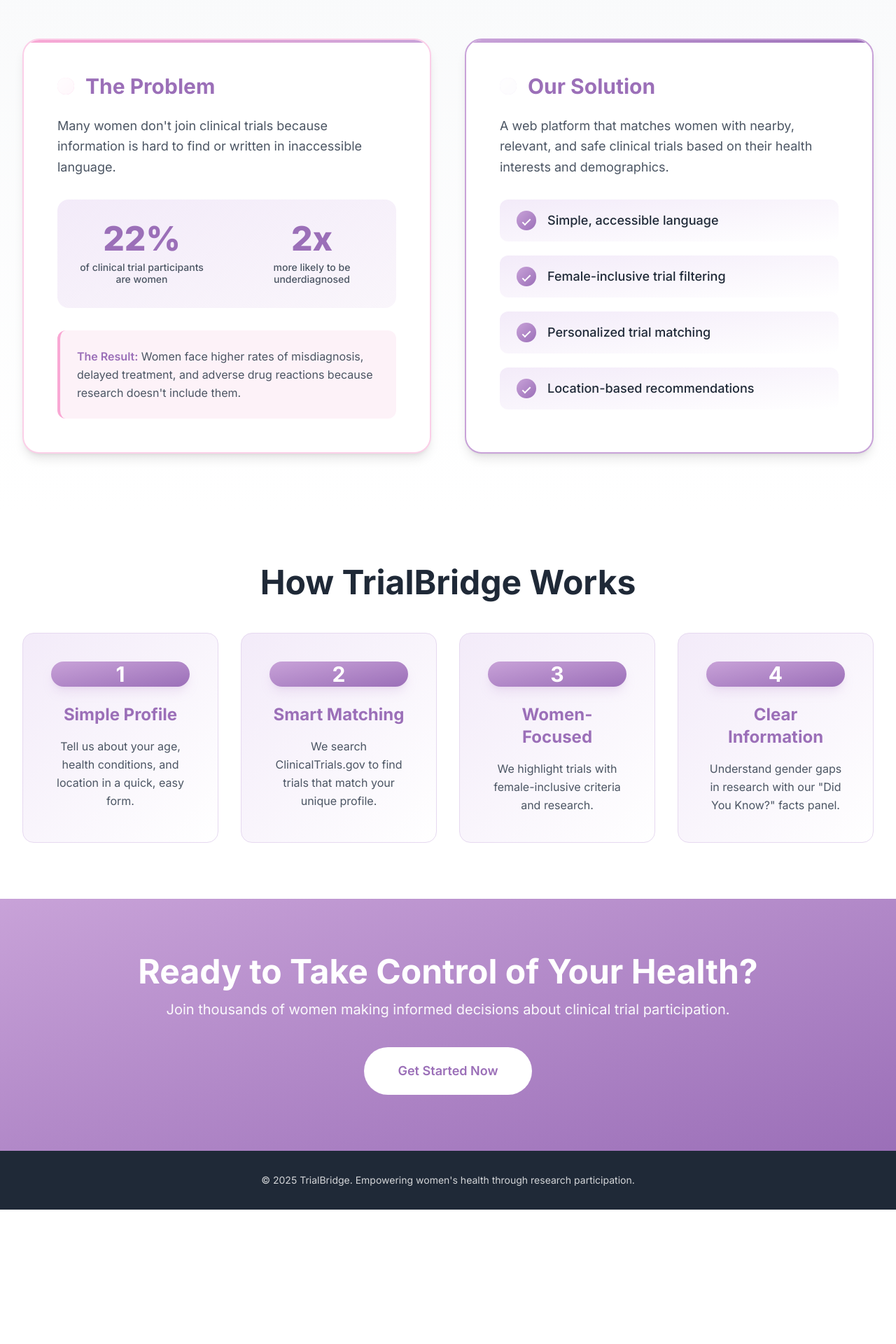
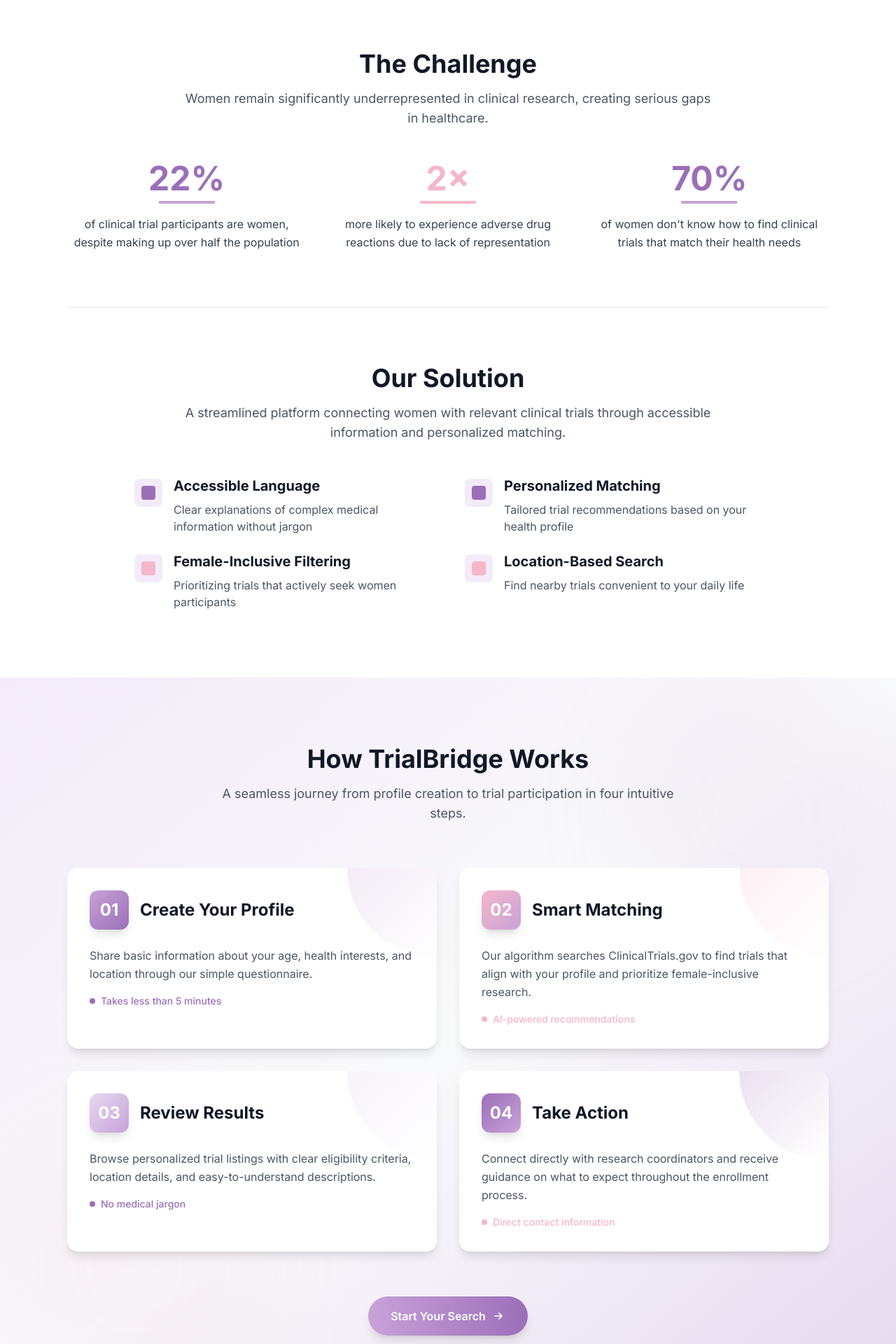
Before and after one commit to sherrenjie/TrialBridge-Social-Impact-Challenge-Brandeis, a React (Vite) app: page / in a window 1280 px wide. Shown: the part 720-2640 px from the top of the page at 70% size. Before the commit the page ends 2448 px from the top, so only its background shows below. Built offline with nearby package versions, Linux system fonts and the light colour scheme; the HTML template or start-up script is replaced by a standard one.

Commit message:
edited home

```diff
--- a/src/Home.jsx
+++ b/src/Home.jsx
@@ -3,7 +3,7 @@
 
 function Home() {
   return (
-    <div className="min-h-screen flex flex-col">
+    <div className="min-h-screen flex flex-col bg-white">
       {/* Navigation */}
       <nav className="bg-white border-b border-gray-200 py-5 sticky top-0 z-50 shadow-sm">
         <div className="max-w-7xl mx-auto px-8 flex justify-between items-center">
@@ -50,77 +50,102 @@
       </section>
 
       {/* Problem-Solution Section */}
-      <section className="py-20 bg-gradient-to-b from-gray-50 to-white relative overflow-hidden">
-        <div className="absolute top-0 left-0 right-0 h-px bg-gradient-to-r from-transparent via-lilac-light to-transparent"></div>
-        <div className="max-w-7xl mx-auto px-8 grid grid-cols-2 gap-12">
-          {/* Problem Card */}
-          <div className="bg-white p-12 rounded-3xl border-2 border-pink-200 shadow-lg shadow-lilac/8 hover:-translate-y-2 hover:shadow-xl hover:shadow-lilac/15 transition-all duration-300 relative overflow-hidden animate-fadeInUp">
-            <div className="absolute top-0 left-0 w-full h-1 bg-gradient-to-r from-pink-300 to-lilac"></div>
-            <div className="flex items-center gap-4 mb-6">
-              <div className="w-15 h-15 bg-gradient-to-br from-pink-100 to-pink-300 rounded-2xl flex items-center justify-center animate-pulse-slow">
-                <div className="w-6 h-6 bg-white rounded-full opacity-90"></div>
+      <section className="py-24 bg-white">
+        <div className="max-w-6xl mx-auto px-8">
+          {/* Problem Section */}
+          <div className="mb-20">
+            <div className="text-center mb-12">
+              <h2 className="text-4xl font-bold text-gray-900 mb-4">The Challenge</h2>
+              <p className="text-lg text-gray-600 max-w-3xl mx-auto">
+                Women remain significantly underrepresented in clinical research, creating serious gaps in healthcare.
+              </p>
             </div>
-              <h3 className="text-3xl font-bold text-lilac-deep">The Problem</h3>
+
+            <div className="grid md:grid-cols-3 gap-8">
+              <div className="text-center">
+                <div className="inline-block mb-4">
+                  <div className="text-5xl font-bold text-lilac-deep mb-2">22%</div>
+                  <div className="h-1 w-20 bg-lilac mx-auto"></div>
                 </div>
-            <p className="text-gray-600 text-lg leading-relaxed mb-8">
-              Many women don't join clinical trials because information is hard to find
-              or written in inaccessible language.
+                <p className="text-gray-700 leading-relaxed">
+                  of clinical trial participants are women, despite making up over half the population
                 </p>
-            <div className="flex gap-8 items-center p-8 bg-gradient-to-br from-lilac-soft to-lilac/10 rounded-2xl mb-8 relative overflow-hidden">
-              <div className="absolute inset-0 bg-gradient-to-r from-transparent via-white/30 to-transparent animate-shimmer"></div>
-              <div className="flex-1 text-center relative z-10">
-                <div className="text-5xl font-extrabold text-lilac-deep leading-none mb-2 animate-countUp">22%</div>
-                <div className="text-sm text-gray-600 font-medium leading-tight">of clinical trial participants are women</div>
               </div>
-              <div className="w-0.5 h-15 bg-gradient-to-b from-transparent via-lilac to-transparent"></div>
-              <div className="flex-1 text-center relative z-10">
-                <div className="text-5xl font-extrabold text-lilac-deep leading-none mb-2 animate-countUp">2x</div>
-                <div className="text-sm text-gray-600 font-medium leading-tight">more likely to be underdiagnosed</div>
+
+              <div className="text-center">
+                <div className="inline-block mb-4">
+                  <div className="text-5xl font-bold text-pink-accent mb-2">2×</div>
+                  <div className="h-1 w-20 bg-pink-accent mx-auto"></div>
                 </div>
+                <p className="text-gray-700 leading-relaxed">
+                  more likely to experience adverse drug reactions due to lack of representation
+                </p>
               </div>
-            <div className="p-6 bg-pink-50 border-l-4 border-pink-300 rounded-xl text-base leading-relaxed text-gray-600">
-              <strong className="text-lilac-deep font-semibold">The Result:</strong> Women face higher rates of misdiagnosis, delayed treatment,
-              and adverse drug reactions because research doesn't include them.
+
+              <div className="text-center">
+                <div className="inline-block mb-4">
+                  <div className="text-5xl font-bold text-lilac-deep mb-2">70%</div>
+                  <div className="h-1 w-20 bg-lilac mx-auto"></div>
+                </div>
+                <p className="text-gray-700 leading-relaxed">
+                  of women don't know how to find clinical trials that match their health needs
+                </p>
+              </div>
             </div>
           </div>
 
-          {/* Solution Card */}
-          <div className="bg-white p-12 rounded-3xl border-2 border-lilac shadow-lg shadow-lilac/8 hover:-translate-y-2 hover:shadow-xl hover:shadow-lilac/15 transition-all duration-300 relative overflow-hidden animate-fadeInUp delay-100">
-            <div className="absolute top-0 left-0 w-full h-1 bg-gradient-to-r from-lilac to-lilac-deep"></div>
-            <div className="flex items-center gap-4 mb-6">
-              <div className="w-15 h-15 bg-gradient-to-br from-lilac-soft to-lilac-light rounded-2xl flex items-center justify-center animate-pulse-slow">
-                <div className="w-6 h-6 bg-white rounded-full opacity-90"></div>
+          {/* Solution Section */}
+          <div className="border-t border-gray-200 pt-20">
+            <div className="text-center mb-12">
+              <h2 className="text-4xl font-bold text-gray-900 mb-4">Our Solution</h2>
+              <p className="text-lg text-gray-600 max-w-3xl mx-auto">
+                A streamlined platform connecting women with relevant clinical trials through accessible information and personalized matching.
+              </p>
             </div>
-              <h3 className="text-3xl font-bold text-lilac-deep">Our Solution</h3>
+
+            <div className="grid md:grid-cols-2 gap-12 max-w-4xl mx-auto">
+              <div>
+                <div className="flex items-start gap-4 mb-6">
+                  <div className="w-10 h-10 bg-lilac-soft rounded-lg flex items-center justify-center flex-shrink-0 mt-1">
+                    <div className="w-5 h-5 bg-lilac-deep rounded"></div>
                   </div>
-            <p className="text-gray-600 text-lg leading-relaxed mb-8">
-              A web platform that matches women with nearby, relevant, and safe clinical
-              trials based on their health interests and demographics.
-            </p>
-            <div className="flex flex-col gap-5 mt-8">
-              <div className="flex items-center gap-4 p-4 px-6 bg-gradient-to-br from-lilac-soft to-white rounded-xl hover:bg-gradient-to-br hover:from-lilac-light hover:to-lilac-soft hover:translate-x-2 transition-all animate-slideInRight delay-300">
-                <div className="min-w-7 w-7 h-7 bg-gradient-to-br from-lilac to-lilac-deep rounded-full flex items-center justify-center flex-shrink-0 relative">
-                  <div className="w-1.5 h-3 border-white border-r-2 border-b-2 transform rotate-45 -mb-0.5"></div>
+                  <div>
+                    <h3 className="text-xl font-bold text-gray-900 mb-2">Accessible Language</h3>
+                    <p className="text-gray-600">Clear explanations of complex medical information without jargon</p>
                   </div>
-                <span className="text-gray-800 font-medium text-lg">Simple, accessible language</span>
                 </div>
-              <div className="flex items-center gap-4 p-4 px-6 bg-gradient-to-br from-lilac-soft to-white rounded-xl hover:bg-gradient-to-br hover:from-lilac-light hover:to-lilac-soft hover:translate-x-2 transition-all animate-slideInRight delay-400">
-                <div className="min-w-7 w-7 h-7 bg-gradient-to-br from-lilac to-lilac-deep rounded-full flex items-center justify-center flex-shrink-0 relative">
-                  <div className="w-1.5 h-3 border-white border-r-2 border-b-2 transform rotate-45 -mb-0.5"></div>
+
+                <div className="flex items-start gap-4">
+                  <div className="w-10 h-10 bg-lilac-soft rounded-lg flex items-center justify-center flex-shrink-0 mt-1">
+                    <div className="w-5 h-5 bg-pink-accent rounded"></div>
                   </div>
-                <span className="text-gray-800 font-medium text-lg">Female-inclusive trial filtering</span>
+                  <div>
+                    <h3 className="text-xl font-bold text-gray-900 mb-2">Female-Inclusive Filtering</h3>
+                    <p className="text-gray-600">Prioritizing trials that actively seek women participants</p>
                   </div>
-              <div className="flex items-center gap-4 p-4 px-6 bg-gradient-to-br from-lilac-soft to-white rounded-xl hover:bg-gradient-to-br hover:from-lilac-light hover:to-lilac-soft hover:translate-x-2 transition-all animate-slideInRight delay-500">
-                <div className="min-w-7 w-7 h-7 bg-gradient-to-br from-lilac to-lilac-deep rounded-full flex items-center justify-center flex-shrink-0 relative">
-                  <div className="w-1.5 h-3 border-white border-r-2 border-b-2 transform rotate-45 -mb-0.5"></div>
                 </div>
-                <span className="text-gray-800 font-medium text-lg">Personalized trial matching</span>
               </div>
-              <div className="flex items-center gap-4 p-4 px-6 bg-gradient-to-br from-lilac-soft to-white rounded-xl hover:bg-gradient-to-br hover:from-lilac-light hover:to-lilac-soft hover:translate-x-2 transition-all animate-slideInRight delay-600">
-                <div className="min-w-7 w-7 h-7 bg-gradient-to-br from-lilac to-lilac-deep rounded-full flex items-center justify-center flex-shrink-0 relative">
-                  <div className="w-1.5 h-3 border-white border-r-2 border-b-2 transform rotate-45 -mb-0.5"></div>
+
+              <div>
+                <div className="flex items-start gap-4 mb-6">
+                  <div className="w-10 h-10 bg-lilac-soft rounded-lg flex items-center justify-center flex-shrink-0 mt-1">
+                    <div className="w-5 h-5 bg-lilac-deep rounded"></div>
                   </div>
-                <span className="text-gray-800 font-medium text-lg">Location-based recommendations</span>
+                  <div>
+                    <h3 className="text-xl font-bold text-gray-900 mb-2">Personalized Matching</h3>
+                    <p className="text-gray-600">Tailored trial recommendations based on your health profile</p>
+                  </div>
+                </div>
+
+                <div className="flex items-start gap-4">
+                  <div className="w-10 h-10 bg-lilac-soft rounded-lg flex items-center justify-center flex-shrink-0 mt-1">
+                    <div className="w-5 h-5 bg-pink-accent rounded"></div>
+                  </div>
+                  <div>
+                    <h3 className="text-xl font-bold text-gray-900 mb-2">Location-Based Search</h3>
+                    <p className="text-gray-600">Find nearby trials convenient to your daily life</p>
+                  </div>
+                </div>
               </div>
             </div>
           </div>
@@ -128,30 +153,124 @@
       </section>
 
       {/* Features Section */}
-      <section className="py-20 bg-white" id="how-it-works">
-        <div className="max-w-7xl mx-auto px-8">
-          <h2 className="text-center text-5xl font-bold text-gray-800 mb-12">How TrialBridge Works</h2>
-          <div className="grid grid-cols-4 gap-8 mt-12">
-            <div className="p-10 bg-gradient-to-br from-lilac-soft to-white rounded-2xl text-center border border-lilac-light hover:-translate-y-2 hover:shadow-xl hover:shadow-lilac/15 transition-all">
-              <div className="w-15 h-15 bg-gradient-to-br from-lilac to-lilac-deep rounded-full flex items-center justify-center text-3xl font-bold text-white mx-auto mb-6 shadow-lg shadow-lilac/25">1</div>
-              <h4 className="text-2xl font-bold text-lilac-deep mb-4">Simple Profile</h4>
-              <p className="text-gray-600 leading-relaxed">Tell us about your age, health conditions, and location in a quick, easy form.</p>
+      <section className="py-24 bg-gradient-to-br from-lilac-soft via-gray-50 to-lilac-light relative overflow-hidden" id="how-it-works">
+        {/* Decorative elements */}
+        <div className="absolute top-0 right-0 w-96 h-96 bg-lilac/10 rounded-full blur-3xl"></div>
+        <div className="absolute bottom-0 left-0 w-96 h-96 bg-pink-accent/10 rounded-full blur-3xl"></div>
+
+        <div className="max-w-6xl mx-auto px-8 relative z-10">
+          <div className="text-center mb-16">
+            <h2 className="text-4xl font-bold text-gray-900 mb-4">How TrialBridge Works</h2>
+            <p className="text-lg text-gray-600 max-w-2xl mx-auto">
+              A seamless journey from profile creation to trial participation in four intuitive steps.
+            </p>
           </div>
-            <div className="p-10 bg-gradient-to-br from-lilac-soft to-white rounded-2xl text-center border border-lilac-light hover:-translate-y-2 hover:shadow-xl hover:shadow-lilac/15 transition-all">
-              <div className="w-15 h-15 bg-gradient-to-br from-lilac to-lilac-deep rounded-full flex items-center justify-center text-3xl font-bold text-white mx-auto mb-6 shadow-lg shadow-lilac/25">2</div>
-              <h4 className="text-2xl font-bold text-lilac-deep mb-4">Smart Matching</h4>
-              <p className="text-gray-600 leading-relaxed">We search ClinicalTrials.gov to find trials that match your unique profile.</p>
+
+          <div className="grid md:grid-cols-2 gap-8">
+            {/* Step 1 */}
+            <div className="group bg-white rounded-2xl p-8 shadow-lg hover:shadow-2xl transition-all duration-500 hover:-translate-y-2 relative overflow-hidden">
+              <div className="absolute top-0 right-0 w-32 h-32 bg-gradient-to-br from-lilac/20 to-transparent rounded-bl-full transition-all duration-500 group-hover:scale-150"></div>
+
+              <div className="relative z-10">
+                <div className="flex items-center gap-4 mb-6">
+                  <div className="w-14 h-14 bg-gradient-to-br from-lilac to-lilac-deep rounded-xl flex items-center justify-center text-white text-2xl font-bold shadow-lg group-hover:scale-110 transition-transform duration-300">
+                    01
                   </div>
-            <div className="p-10 bg-gradient-to-br from-lilac-soft to-white rounded-2xl text-center border border-lilac-light hover:-translate-y-2 hover:shadow-xl hover:shadow-lilac/15 transition-all">
-              <div className="w-15 h-15 bg-gradient-to-br from-lilac to-lilac-deep rounded-full flex items-center justify-center text-3xl font-bold text-white mx-auto mb-6 shadow-lg shadow-lilac/25">3</div>
-              <h4 className="text-2xl font-bold text-lilac-deep mb-4">Women-Focused</h4>
-              <p className="text-gray-600 leading-relaxed">We highlight trials with female-inclusive criteria and research.</p>
+                  <h3 className="text-2xl font-bold text-gray-900">Create Your Profile</h3>
                 </div>
-            <div className="p-10 bg-gradient-to-br from-lilac-soft to-white rounded-2xl text-center border border-lilac-light hover:-translate-y-2 hover:shadow-xl hover:shadow-lilac/15 transition-all">
-              <div className="w-15 h-15 bg-gradient-to-br from-lilac to-lilac-deep rounded-full flex items-center justify-center text-3xl font-bold text-white mx-auto mb-6 shadow-lg shadow-lilac/25">4</div>
-              <h4 className="text-2xl font-bold text-lilac-deep mb-4">Clear Information</h4>
-              <p className="text-gray-600 leading-relaxed">Understand gender gaps in research with our "Did You Know?" facts panel.</p>
+
+                <p className="text-gray-600 leading-relaxed mb-4">
+                  Share basic information about your age, health interests, and location through our simple questionnaire.
+                </p>
+
+                <div className="flex items-center gap-2 text-sm text-lilac-deep font-medium">
+                  <div className="w-2 h-2 bg-lilac-deep rounded-full"></div>
+                  <span>Takes less than 5 minutes</span>
                 </div>
+              </div>
+            </div>
+
+            {/* Step 2 */}
+            <div className="group bg-white rounded-2xl p-8 shadow-lg hover:shadow-2xl transition-all duration-500 hover:-translate-y-2 relative overflow-hidden">
+              <div className="absolute top-0 right-0 w-32 h-32 bg-gradient-to-br from-pink-accent/20 to-transparent rounded-bl-full transition-all duration-500 group-hover:scale-150"></div>
+
+              <div className="relative z-10">
+                <div className="flex items-center gap-4 mb-6">
+                  <div className="w-14 h-14 bg-gradient-to-br from-pink-accent to-lilac rounded-xl flex items-center justify-center text-white text-2xl font-bold shadow-lg group-hover:scale-110 transition-transform duration-300">
+                    02
+                  </div>
+                  <h3 className="text-2xl font-bold text-gray-900">Smart Matching</h3>
+                </div>
+
+                <p className="text-gray-600 leading-relaxed mb-4">
+                  Our algorithm searches ClinicalTrials.gov to find trials that align with your profile and prioritize female-inclusive research.
+                </p>
+
+                <div className="flex items-center gap-2 text-sm text-pink-accent font-medium">
+                  <div className="w-2 h-2 bg-pink-accent rounded-full"></div>
+                  <span>AI-powered recommendations</span>
+                </div>
+              </div>
+            </div>
+
+            {/* Step 3 */}
+            <div className="group bg-white rounded-2xl p-8 shadow-lg hover:shadow-2xl transition-all duration-500 hover:-translate-y-2 relative overflow-hidden">
+              <div className="absolute top-0 right-0 w-32 h-32 bg-gradient-to-br from-lilac-light/30 to-transparent rounded-bl-full transition-all duration-500 group-hover:scale-150"></div>
+
+              <div className="relative z-10">
+                <div className="flex items-center gap-4 mb-6">
+                  <div className="w-14 h-14 bg-gradient-to-br from-lilac-light to-lilac rounded-xl flex items-center justify-center text-white text-2xl font-bold shadow-lg group-hover:scale-110 transition-transform duration-300">
+                    03
+                  </div>
+                  <h3 className="text-2xl font-bold text-gray-900">Review Results</h3>
+                </div>
+
+                <p className="text-gray-600 leading-relaxed mb-4">
+                  Browse personalized trial listings with clear eligibility criteria, location details, and easy-to-understand descriptions.
+                </p>
+
+                <div className="flex items-center gap-2 text-sm text-lilac-deep font-medium">
+                  <div className="w-2 h-2 bg-lilac-deep rounded-full"></div>
+                  <span>No medical jargon</span>
+                </div>
+              </div>
+            </div>
+
+            {/* Step 4 */}
+            <div className="group bg-white rounded-2xl p-8 shadow-lg hover:shadow-2xl transition-all duration-500 hover:-translate-y-2 relative overflow-hidden">
+              <div className="absolute top-0 right-0 w-32 h-32 bg-gradient-to-br from-lilac-deep/20 to-transparent rounded-bl-full transition-all duration-500 group-hover:scale-150"></div>
+
+              <div className="relative z-10">
+                <div className="flex items-center gap-4 mb-6">
+                  <div className="w-14 h-14 bg-gradient-to-br from-lilac-deep to-lilac rounded-xl flex items-center justify-center text-white text-2xl font-bold shadow-lg group-hover:scale-110 transition-transform duration-300">
+                    04
+                  </div>
+                  <h3 className="text-2xl font-bold text-gray-900">Take Action</h3>
+                </div>
+
+                <p className="text-gray-600 leading-relaxed mb-4">
+                  Connect directly with research coordinators and receive guidance on what to expect throughout the enrollment process.
+                </p>
+
+                <div className="flex items-center gap-2 text-sm text-pink-accent font-medium">
+                  <div className="w-2 h-2 bg-pink-accent rounded-full"></div>
+                  <span>Direct contact information</span>
+                </div>
+              </div>
+            </div>
+          </div>
+
+          {/* Call-to-action */}
+          <div className="text-center mt-16">
+            <Link
+              to="/find-trials"
+              className="inline-flex items-center gap-2 bg-gradient-to-r from-lilac to-lilac-deep text-white px-8 py-4 rounded-full font-semibold shadow-lg hover:shadow-xl hover:-translate-y-1 transition-all"
+            >
+              <span>Start Your Search</span>
+              <svg className="w-5 h-5" fill="none" viewBox="0 0 24 24" stroke="currentColor">
+                <path strokeLinecap="round" strokeLinejoin="round" strokeWidth={2} d="M13 7l5 5m0 0l-5 5m5-5H6" />
+              </svg>
+            </Link>
           </div>
         </div>
       </section>
@@ -168,9 +287,9 @@
       </section>
 
       {/* Footer */}
-      <footer className="bg-gray-800 text-white py-8 text-center mt-auto">
+      <footer className="bg-gray-900 text-white py-8 text-center mt-auto">
         <div className="max-w-7xl mx-auto px-8">
-          <p className="opacity-80 text-sm">&copy; 2025 TrialBridge. Empowering women's health through research participation.</p>
+          <p className="opacity-70 text-sm">&copy; 2025 TrialBridge. Empowering women's health through research participation.</p>
         </div>
       </footer>
     </div>
```
Lines whose indentation alone changed are shown as unchanged.
